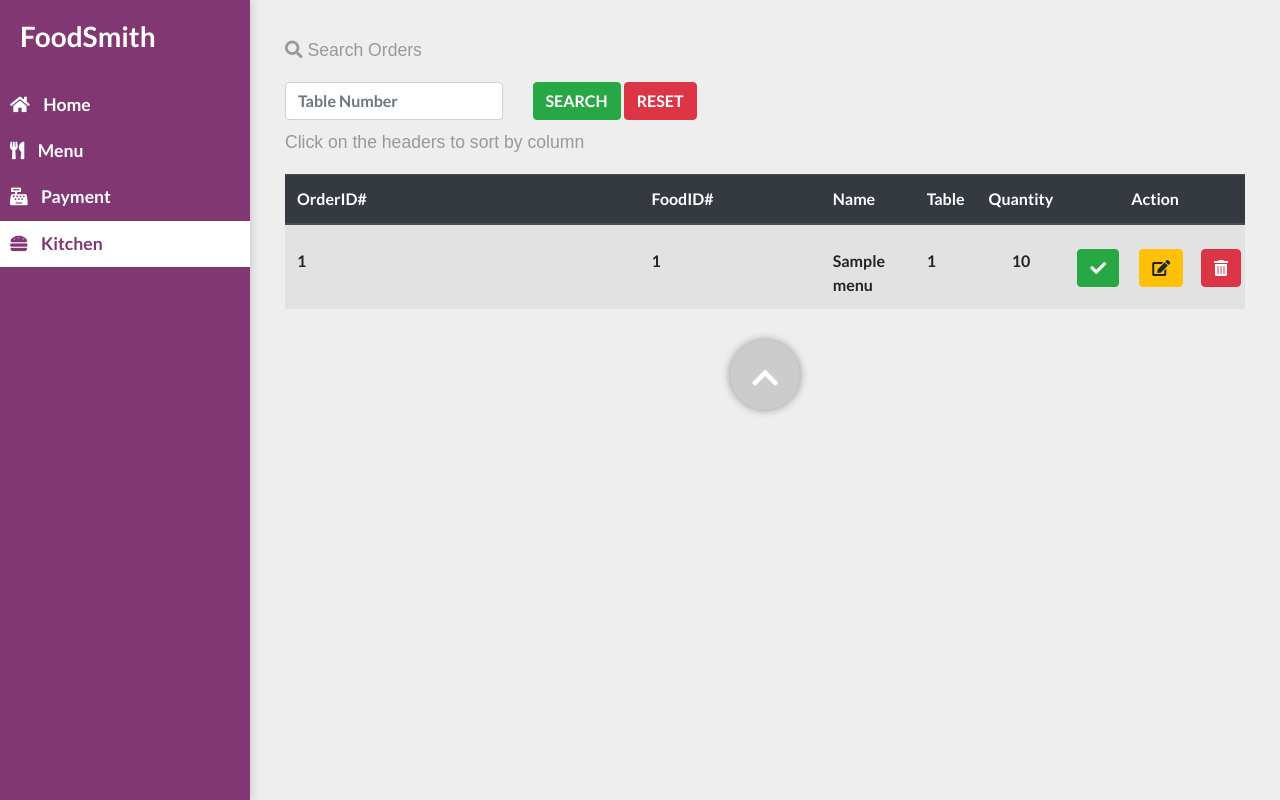
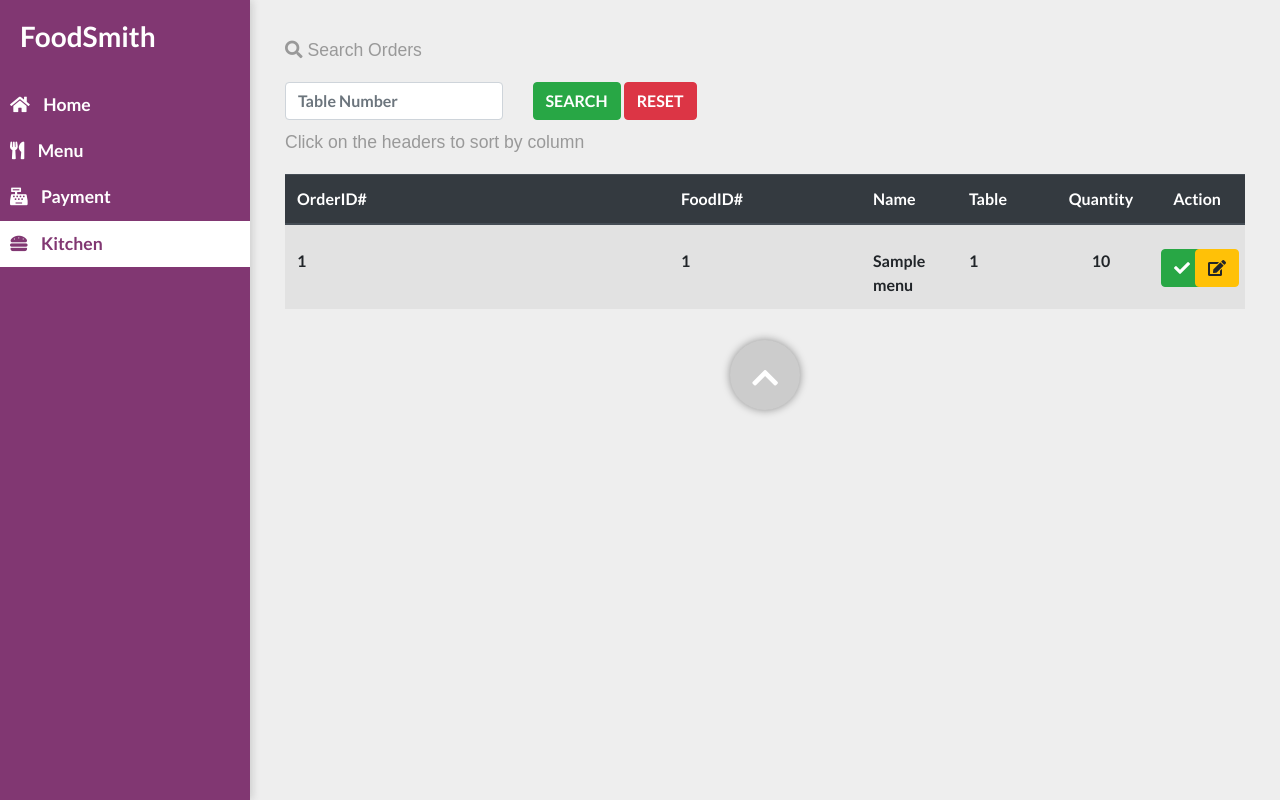
Before and after one commit to TeradonGenesis/FoodSmith-Cafe-POS-System, a PHP site: page /kitcheninbox.php in a window 1280 px wide. Run offline with PHP 8.4, Linux system fonts and the light colour scheme; tables that the repository leaves empty hold one stand-in row (values such as "Sample post"); some libraries are stand-ins or nearby versions.

Commit message:
kitchen inbox
removed delete order from kitchen inbox

```diff
--- a/kitcheninbox.php
+++ b/kitcheninbox.php
@@ -134,18 +134,15 @@ ON ordered_food = food_id WHERE order_status = 1 $number_cond ORDER BY order_id"
                                 <td class="w-40 pt-4"><?php echo $food['order_id']?></td>
                                 <td class="w-20 pt-4"><?php echo $food['food_id']?></td>
                                 <td class="w-10 pt-4"><?php echo $food['food_name']?></td>
-                                <td class="w-5 pt-4"><?php echo $food['ordered_table']?></td>
-                                <td class="w-5 pt-4 text-center"><?php echo $food['quantity']?></td>
-                                <td class="w-20 pt-4 text-center">
+                                <td class="w-10 pt-4"><?php echo $food['ordered_table']?></td>
+                                <td class="w-10 pt-4 text-center"><?php echo $food['quantity']?></td>
+                                <td class="w-10 pt-4 text-center">
                                     <div class="row text-center">
                                         <div class="col-12 col-sm-4 col-md-4 col-lg-4 formbtn">
                                             <button onclick=" updateStatus(<?php echo $food['order_id'] ?>, <?php echo $food['ordered_food']; ?>)" value="hide" class="btn btn-success enbtn btn-md" name="hide"><i class="fas fa-check"></i></button>
                                         </div>
                                         <div class="col-12 col-sm-4 col-md-4 col-lg-4 formbtn">
                                             <button value="edit" class="btn btn-warning enbtn btn-md modalButton" name="editable"><i class="fas fa-edit"></i></button>
-                                        </div>
-                                        <div class="col-12 col-sm-4 col-md-4 col-lg-4 formbtn deleteButton">
-                                            <button onclick="deleteFood(<?php echo $food['order_id'] ?>, <?php echo $food['ordered_food']; ?>)" value="delete" class="btn btn-danger enbtn btn-md" name="delete"><i class="fas fa-trash-alt"></i></button>
                                         </div>
                                     </div>
                                 </td>
```
